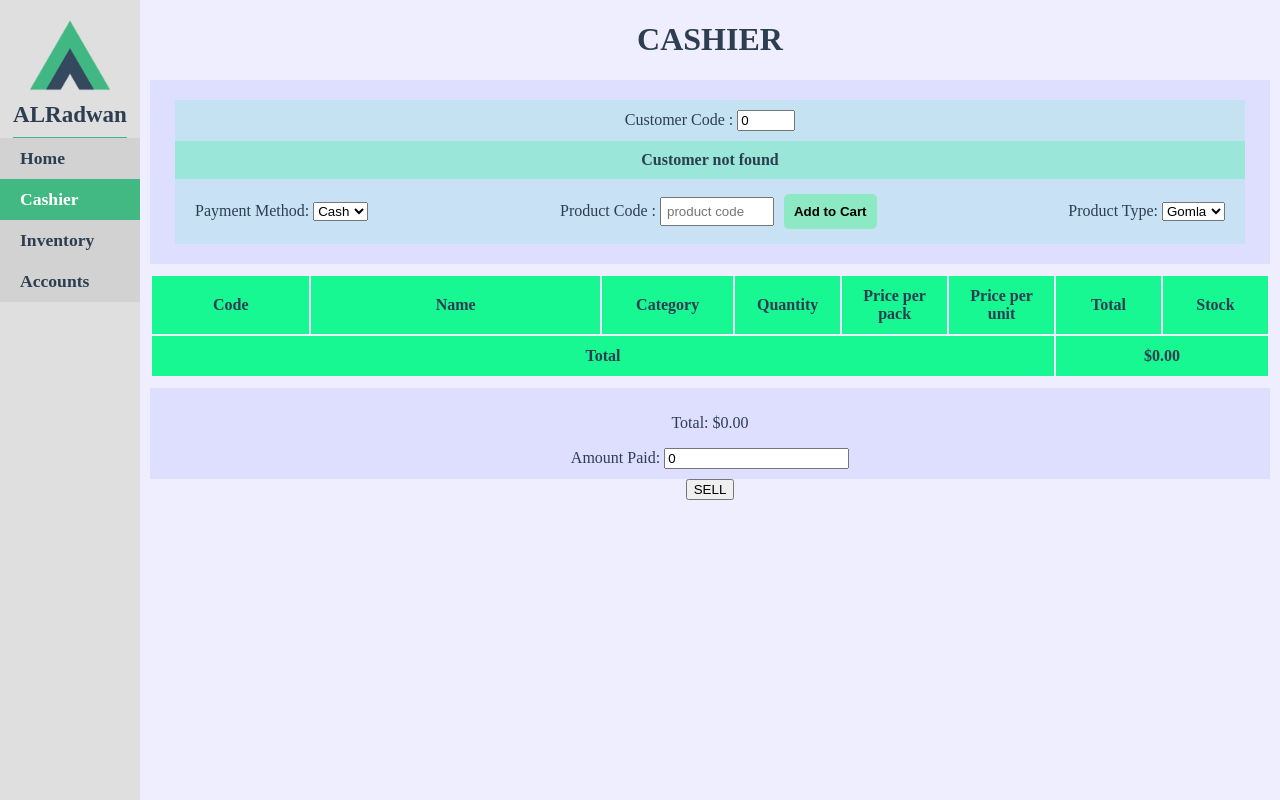
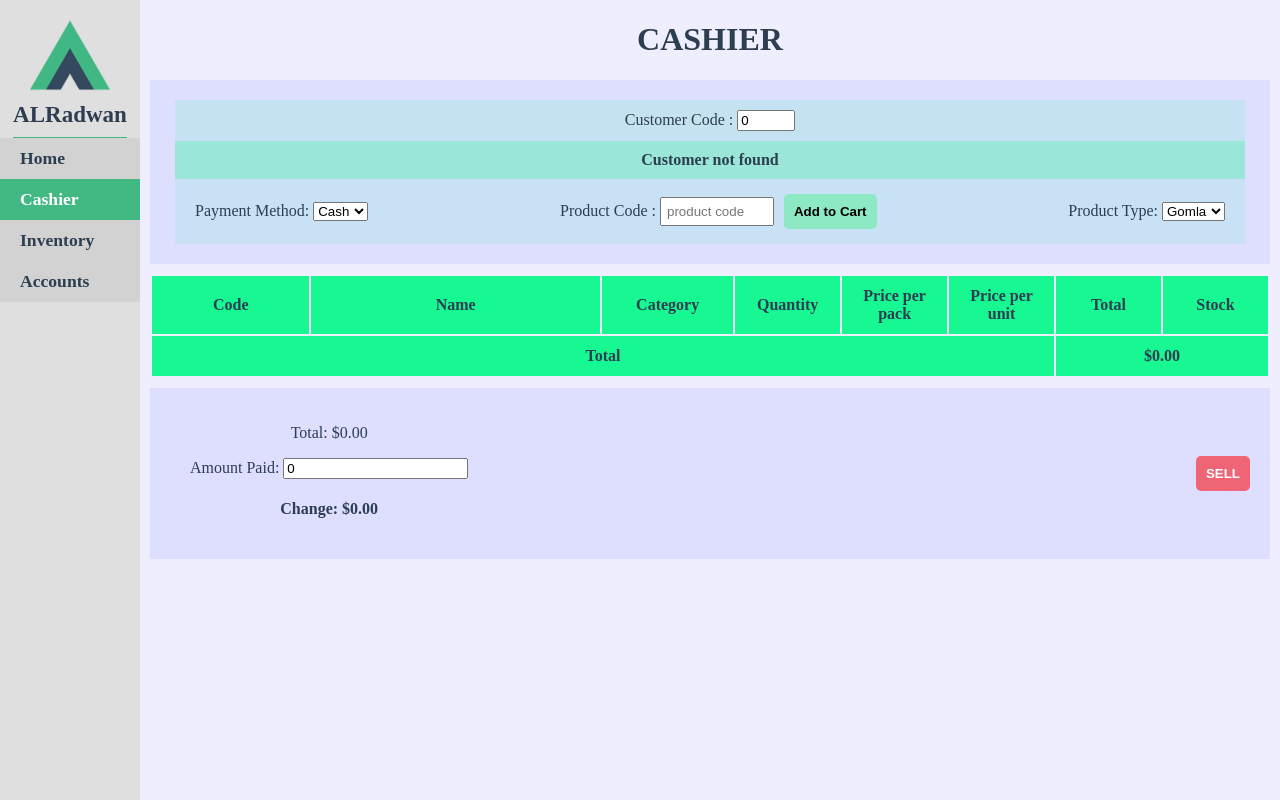
Before and after one commit to Hisham-Echo/ALRadwan, a Vue app: page /#/cashier in a window 1280 px wide. Built offline with nearby package versions, Linux system fonts and the light colour scheme.

Commit message:
new commit

```diff
--- a/src/views/CashierView.vue
+++ b/src/views/CashierView.vue
@@ -118,10 +118,10 @@
                 v-model="amountPaid"
                 placeholder="Enter amount"
               />
-              <h4 v-if="amountPaid > 0 && productType == 'gomla'">
+              <h4 v-if="productType == 'gomla'">
                 Change: ${{ (amountPaid - calcTotalPrice).toFixed(2) }}
               </h4>
-              <h4 v-else-if="amountPaid > 0 && productType == '2ata3y'">
+              <h4 v-else-if="productType == '2ata3y'">
                 Change: ${{ (amountPaid - calcTotalPrice2).toFixed(2) }}
               </h4>
             </div>
@@ -222,12 +222,13 @@ export default {
           const inventoryItem = this.Inventory.find(
             (item) => item.code === cartItem.code
           );
-
+          // BUG
           if (inventoryItem) {
             if (inventoryItem.quantity >= cartItem.q) {
               inventoryItem.quantity -= cartItem.q; // Subtract quantity
             } else {
               alert(`Not enough stock for ${inventoryItem.name}`);
+              return;
             }
           }
         });
@@ -418,12 +419,32 @@ tfoot {
 }
 
 footer {
+  margin: 0 10px;
+  padding: 10px 20px;
   margin-top: 0px;
+  display: flex;
+  flex-flow: row nowrap;
+  justify-content: space-between;
+  align-items: center;
+  background-color: #0000ff11;
+  .sell {
+    button {
+      border-radius: 5px;
+      background-color: #ff00008a;
+      font-weight: bolder;
+      color: white;
+      border: none;
+      padding: 10px;
+      transition: background 0.2s ease-in-out;
+      &:hover {
+        background-color: red;
+      }
+    }
+  }
 }
 
 .total-section {
   padding: 10px;
-  background-color: #0000ff11;
   margin: 0 10px;
 }
 
```
